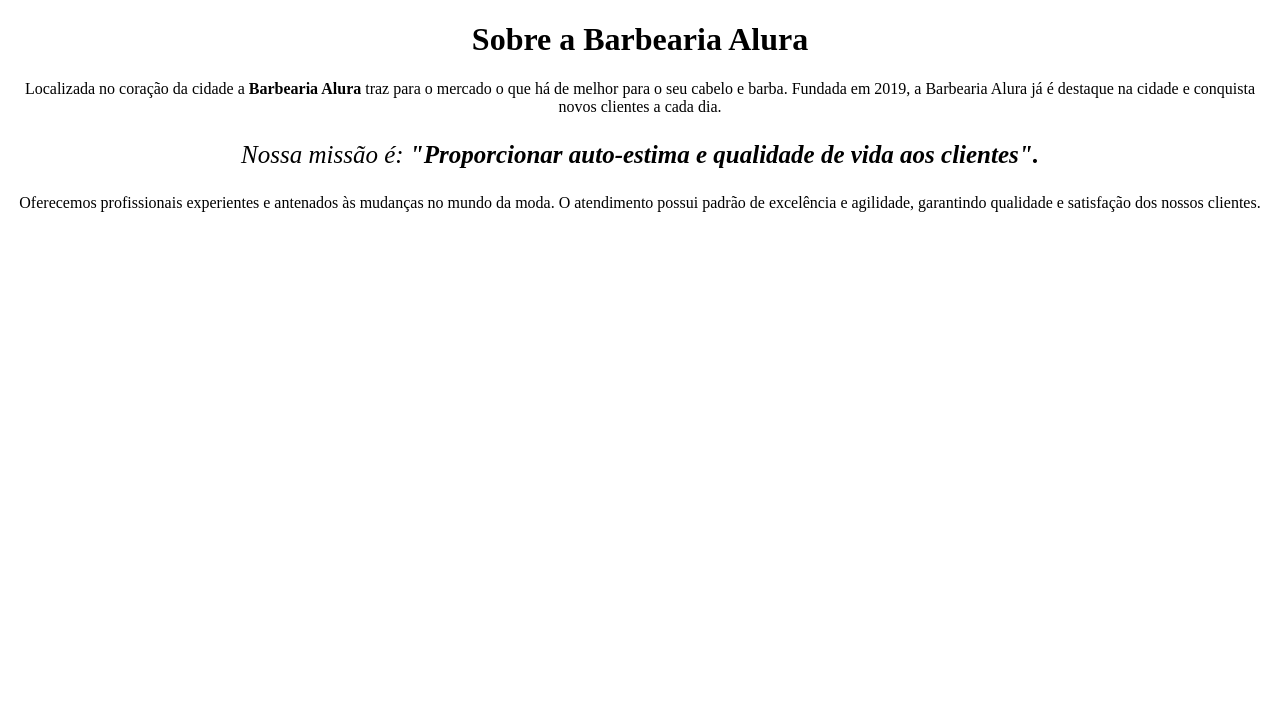
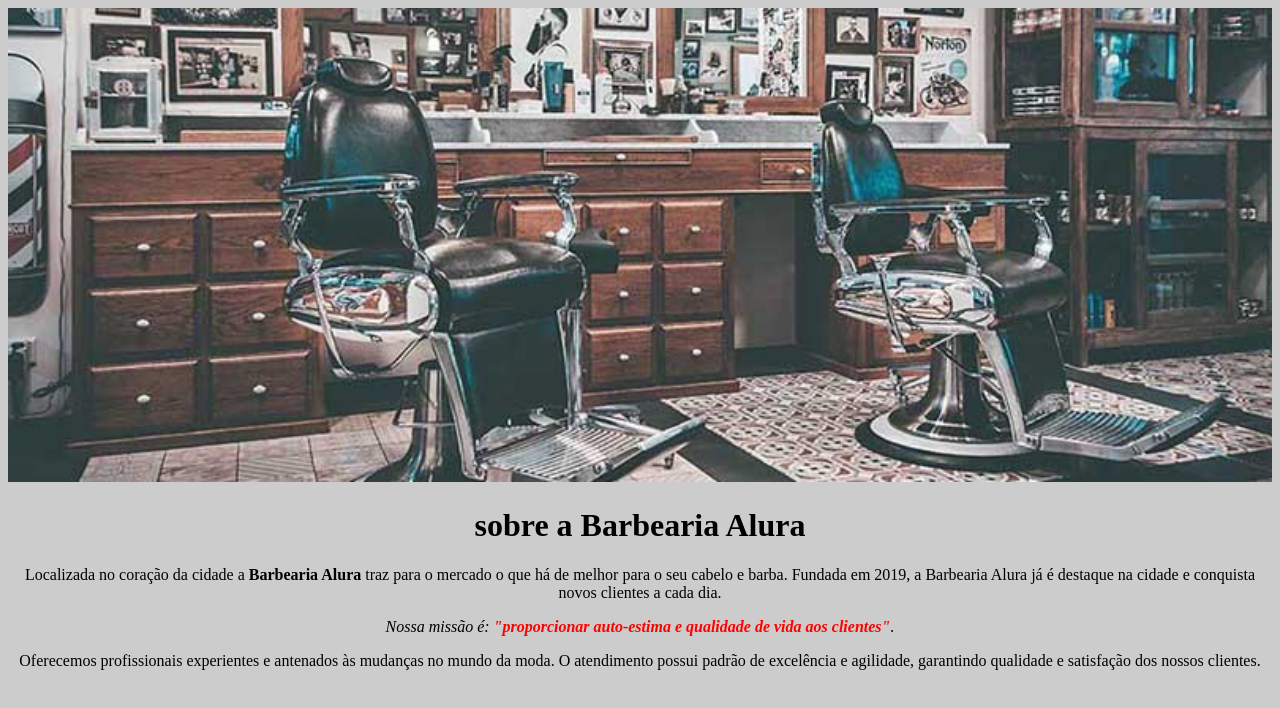
Before and after one commit to Eugeniovitoria/PC_Vitoria, a plain HTML site: page index.html in a window 1280 px wide. Drawn offline with Linux system fonts and the light colour scheme.

Commit message:
Add files via upload

```diff
--- a/index.html
+++ b/index.html
@@ -4,20 +4,18 @@
 <head>
   <meta charset= "UTF-8">
   <title> Barbearia Alura</title>
-  <style>
-     p{
-          text-align: center
-     }
-  </style>
+  <link rel="stylesheet" href="style.css">
+</head>
+<body>
+    <img id="banner" src="banner.jpg">
 
-</head>
+    <h1>sobre a Barbearia Alura</h1>
 
-<body>
-    <p><h1 style="text-align: center">Sobre a Barbearia Alura</h1></p>
 
     <p>Localizada no coração da cidade a <strong>Barbearia Alura</strong> traz para o mercado o que há de melhor para o seu cabelo e barba. Fundada em 2019, a Barbearia Alura já é destaque na cidade e conquista novos clientes a cada dia.</p>
 
-    <p style="font-size: 25px"><em>Nossa missão é:<strong> "Proporcionar auto-estima e qualidade de vida aos clientes".</strong></em></p>
+    <p id="missão"><em>Nossa missão é:
+<strong>"proporcionar auto-estima e qualidade de vida aos clientes"</strong>.</em></p>
 
     <p>Oferecemos profissionais experientes e antenados às mudanças no mundo da moda. O atendimento possui padrão de excelência e agilidade, garantindo qualidade e satisfação dos nossos clientes.</p>
 
--- /dev/null
+++ b/style.css
@@ -0,0 +1,19 @@
+body{
+        background: #CCCCCC
+}
+#banner{
+    width:100%;
+}
+h1{
+        text-align: center;
+}
+p{
+        text-align: center;
+
+}
+#missao{
+    font-size: 20px;
+}
+em strong {
+        color: #FF0000
+}
```
Also changed, not shown: banner.jpg (added).
